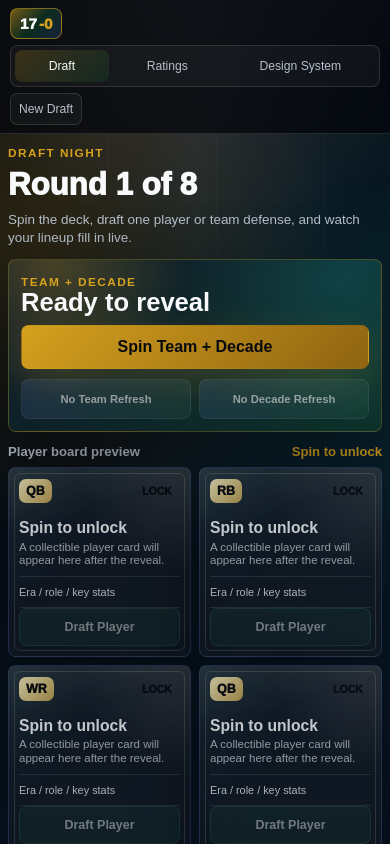
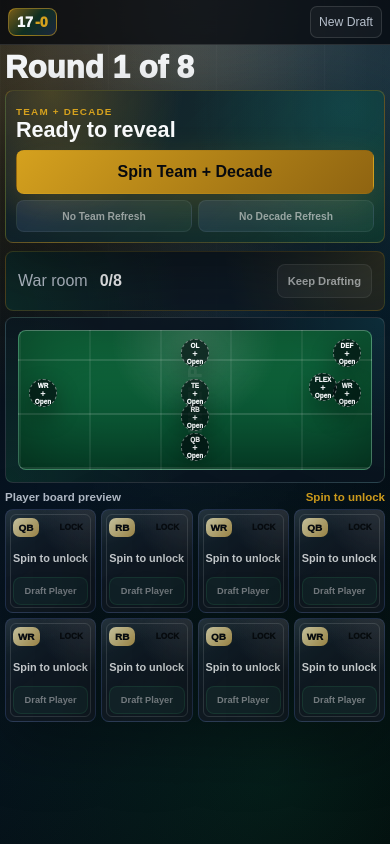
Before and after one commit to nspellberg/17-0, a Next.js app: page / in a window 390 px wide. Both pictures are taken after a click on the button "New Draft". Shown: the top 844 px of the page. Built offline with nearby package versions, Linux system fonts and the light colour scheme.

Commit message:
Make phone draft fit one screen

```diff
--- a/app/globals.css
+++ b/app/globals.css
@@ -623,6 +623,10 @@ h3 {
   top: 98px;
 }
 
+.mobile-war-room {
+  display: none;
+}
+
 .progress-panel,
 .live-lineup-card,
 .bench-panel,
@@ -1162,22 +1166,14 @@ h3 {
   }
 
   .topbar {
-    display: grid;
-    grid-template-columns: auto 1fr;
+    display: flex;
     align-items: center;
+    justify-content: space-between;
     gap: 6px;
-    padding: 8px 10px;
+    padding: 6px 8px;
   }
 
   .step-nav {
-    grid-column: 1 / -1;
-    width: 100%;
-    gap: 4px;
-    padding: 4px;
-    scrollbar-width: none;
-  }
-
-  .step-nav::-webkit-scrollbar {
     display: none;
   }
 
@@ -1190,8 +1186,8 @@ h3 {
 
   .brand-mark {
     width: fit-content;
-    padding: 6px 9px;
-    font-size: 0.95rem;
+    padding: 5px 8px;
+    font-size: 0.9rem;
   }
 
   .small-action {
@@ -1256,11 +1252,20 @@ h3 {
   .rating-layout,
   .system-screen {
     width: min(100% - 14px, 520px);
-    padding: 12px 0 28px;
+    padding: 8px 0 18px;
   }
 
   .section-heading.compact {
-    margin-bottom: 12px;
+    margin-bottom: 6px;
+  }
+
+  .section-heading.compact .eyebrow,
+  .section-heading.compact .muted {
+    display: none;
+  }
+
+  .section-heading.compact h2 {
+    margin-bottom: 0;
   }
 
   .section-heading.compact .muted {
@@ -1281,85 +1286,102 @@ h3 {
 
   .spin-card {
     gap: 10px;
-    padding: 12px;
-    margin: 10px 0 12px;
+    padding: 10px;
+    margin: 8px 0;
   }
 
   .spin-card strong {
-    font-size: clamp(1.25rem, 7vw, 1.8rem);
+    font-size: clamp(1.08rem, 6vw, 1.45rem);
     line-height: 0.98;
+  }
+
+  .card-kicker {
+    font-size: 0.62rem;
+    margin-bottom: 4px;
+  }
+
+  .spin-actions {
+    gap: 6px;
   }
 
   .reroll-actions {
     grid-template-columns: repeat(2, minmax(0, 1fr));
+    gap: 6px;
   }
 
   .reroll-actions .secondary-cta {
-    min-height: 40px;
+    min-height: 32px;
     padding: 0 6px;
-    font-size: 0.7rem;
+    font-size: 0.64rem;
     white-space: normal;
   }
 
   .list-heading {
     margin-top: 4px;
+    margin-bottom: 6px;
+    font-size: 0.72rem;
+  }
+
+  .player-grid {
+    grid-template-columns: repeat(4, minmax(0, 1fr));
+    gap: 5px;
+  }
+
+  .player-card {
+    min-height: 104px;
+    padding: 7px;
+  }
+
+  .player-card::after {
+    inset: 4px;
+  }
+
+  .card-topline span:first-child {
+    padding: 4px 5px;
+    min-width: 26px;
+    font-size: 0.62rem;
+  }
+
+  .rating-badge {
+    min-width: 34px;
+    height: 20px;
+    font-size: 0.52rem;
+    padding: 0 4px;
+  }
+
+  .player-card h3 {
+    margin-top: 9px;
+    margin-bottom: 6px;
+    font-size: 0.68rem;
+    line-height: 1.02;
+    display: -webkit-box;
+    -webkit-line-clamp: 2;
+    -webkit-box-orient: vertical;
+    overflow: hidden;
+  }
+
+  .player-card p {
+    display: none;
+  }
+
+  .stat-strip {
+    display: none;
+  }
+
+  .draft-button {
+    min-height: 28px;
+    padding: 0 4px;
+    font-size: 0.58rem;
+  }
+
+  .draft-sidebar {
+    display: none;
+  }
+
+  .mobile-war-room {
+    display: grid;
+    gap: 6px;
     margin-bottom: 8px;
-    font-size: 0.82rem;
-  }
-
-  .player-grid {
-    gap: 8px;
-  }
-
-  .player-card {
-    min-height: 168px;
-    padding: 10px;
-  }
-
-  .player-card::after {
-    inset: 5px;
-  }
-
-  .card-topline span:first-child {
-    padding: 5px 7px;
-    min-width: 32px;
-    font-size: 0.78rem;
-  }
-
-  .rating-badge {
-    min-width: 46px;
-    height: 26px;
-    font-size: 0.66rem;
-  }
-
-  .player-card h3 {
-    margin-top: 16px;
-    margin-bottom: 4px;
-    font-size: 0.98rem;
-    line-height: 1.04;
-  }
-
-  .player-card p {
-    margin-bottom: 8px;
-    font-size: 0.72rem;
-    line-height: 1.2;
-  }
-
-  .stat-strip {
-    min-height: 32px;
-    font-size: 0.68rem;
-    line-height: 1.15;
-  }
-
-  .draft-button {
-    min-height: 38px;
-    padding: 0 8px;
-    font-size: 0.78rem;
-  }
-
-  .draft-sidebar {
-    display: grid;
-    gap: 12px;
   }
 
   .progress-panel,
@@ -1371,8 +1393,27 @@ h3 {
 
   .progress-panel {
     display: grid;
-    grid-template-columns: 1fr;
-    gap: 10px;
+    grid-template-columns: 1fr auto;
+    align-items: center;
+    gap: 8px;
+    box-shadow: none;
+  }
+
+  .mobile-war-room .mini-score,
+  .mobile-war-room .peek-button,
+  .mobile-war-room .rating-row {
+    display: none;
+  }
+
+  .mobile-war-room .progress-panel .panel-title {
+    justify-content: flex-start;
+  }
+
+  .mobile-war-room .progress-panel .secondary-cta.full {
+    width: auto;
+    min-height: 34px;
+    padding: 0 10px;
+    font-size: 0.7rem;
   }
 
   .progress-panel .rating-row {
@@ -1394,70 +1435,76 @@ h3 {
 
   .live-lineup-card {
     margin-top: 0;
+    box-shadow: none;
+  }
+
+  .mobile-war-room .live-lineup-card .panel-title,
+  .mobile-war-room .live-lineup-card .hint {
+    display: none;
   }
 
   .mini-field {
-    min-height: 230px;
-    margin-top: 10px;
+    min-height: 152px;
+    margin-top: 0;
   }
 
   .mini-field::before {
-    font-size: 1.7rem;
+    font-size: 1.15rem;
   }
 
   .field-marker {
-    width: 38px;
-    height: 38px;
+    width: 30px;
+    height: 30px;
     padding: 3px;
   }
 
   .field-marker span,
   .field-marker small {
-    font-size: 0.48rem;
+    font-size: 0.4rem;
   }
 
   .field-marker strong {
-    font-size: 0.76rem;
+    font-size: 0.58rem;
   }
 
   .slot-0 {
-    left: calc(50% - 19px);
-    bottom: 12px;
+    left: calc(50% - 15px);
+    bottom: 8px;
   }
 
   .slot-1 {
-    left: calc(50% - 19px);
-    bottom: 58px;
+    left: calc(50% - 15px);
+    bottom: 38px;
   }
 
   .slot-2 {
-    left: 10px;
-    top: 66px;
+    left: 8px;
+    top: 48px;
   }
 
   .slot-3 {
-    right: 10px;
-    top: 66px;
+    right: 8px;
+    top: 48px;
   }
 
   .slot-4 {
-    left: calc(50% - 19px);
-    top: 64px;
+    left: calc(50% - 15px);
+    top: 48px;
   }
 
   .slot-5 {
-    left: calc(50% - 19px);
-    top: 12px;
+    left: calc(50% - 15px);
+    top: 8px;
   }
 
   .slot-6 {
-    right: 48px;
-    bottom: 96px;
+    right: 38px;
+    bottom: 68px;
   }
 
   .slot-7 {
-    right: 10px;
-    top: 12px;
+    right: 8px;
+    top: 8px;
   }
 
   .football-field {
@@ -1497,7 +1544,7 @@ h3 {
   .roster-layout,
   .rating-layout,
   .system-screen {
-    width: calc(100% - 16px);
+    width: calc(100% - 10px);
   }
 
   .step-nav button {
@@ -1505,7 +1552,7 @@ h3 {
   }
 
   .spin-card strong {
-    font-size: clamp(1.15rem, 6.8vw, 1.6rem);
+    font-size: clamp(1rem, 5.8vw, 1.35rem);
   }
 
   .reroll-actions {
@@ -1513,19 +1560,19 @@ h3 {
   }
 
   .mini-field {
-    min-height: 214px;
+    min-height: 140px;
   }
 
   .field-marker {
-    width: 36px;
-    height: 36px;
+    width: 28px;
+    height: 28px;
   }
 
   .slot-0,
   .slot-1,
   .slot-4,
   .slot-5 {
-    left: calc(50% - 18px);
+    left: calc(50% - 14px);
   }
 
   .slot-2 {
@@ -1538,6 +1585,6 @@ h3 {
   }
 
   .slot-6 {
-    right: 42px;
-  }
-}
+    right: 34px;
+  }
+}
--- a/app/page.tsx
+++ b/app/page.tsx
@@ -821,6 +821,18 @@ export default function Home() {
               </div>
             </div>
 
+            <div className="mobile-war-room">
+              <ProgressPanel
+                drafted={drafted.length}
+                score={score}
+                complete={isRosterComplete}
+                showProjection={showProjection}
+                onToggleProjection={() => setShowProjection((value) => !value)}
+                onReveal={() => setScreen("rating")}
+              />
+              <LiveLineup roster={roster} onClear={clearSlot} />
+            </div>
+
             <div className="list-heading">
               <span>{currentSpin ? "Available roster options" : "Player board preview"}</span>
               <strong>{currentSpin ? `${availablePlayers.length} players` : "Spin to unlock"}</strong>
```
